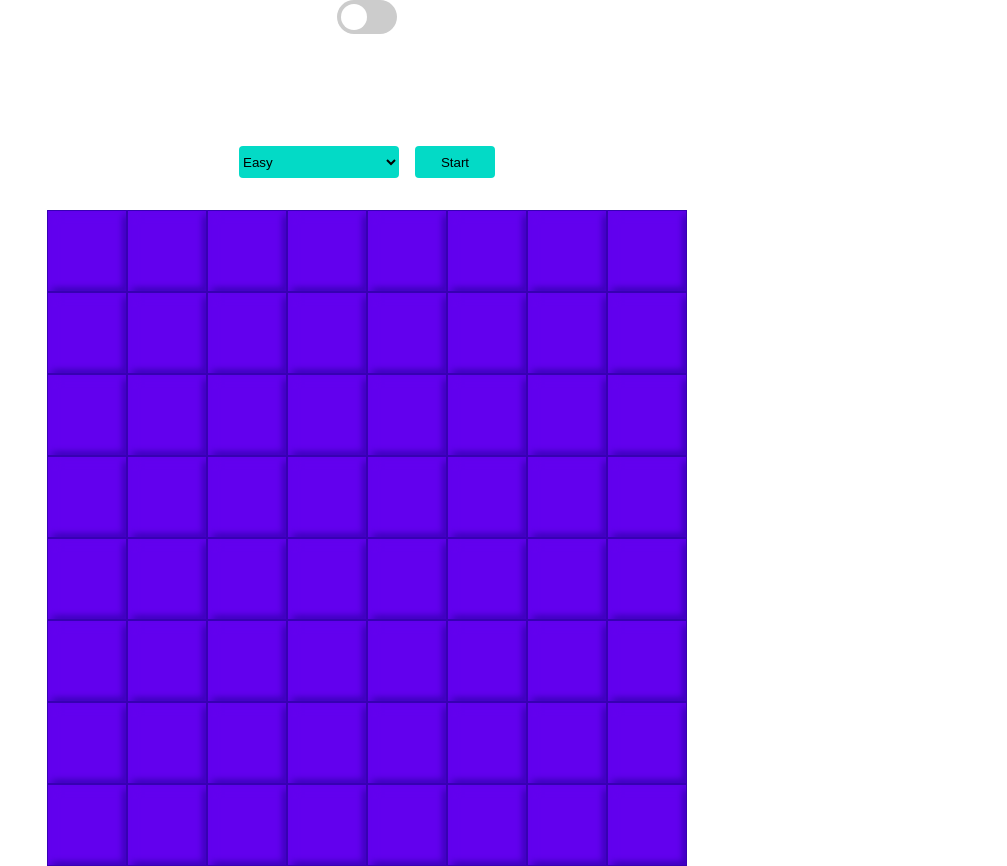
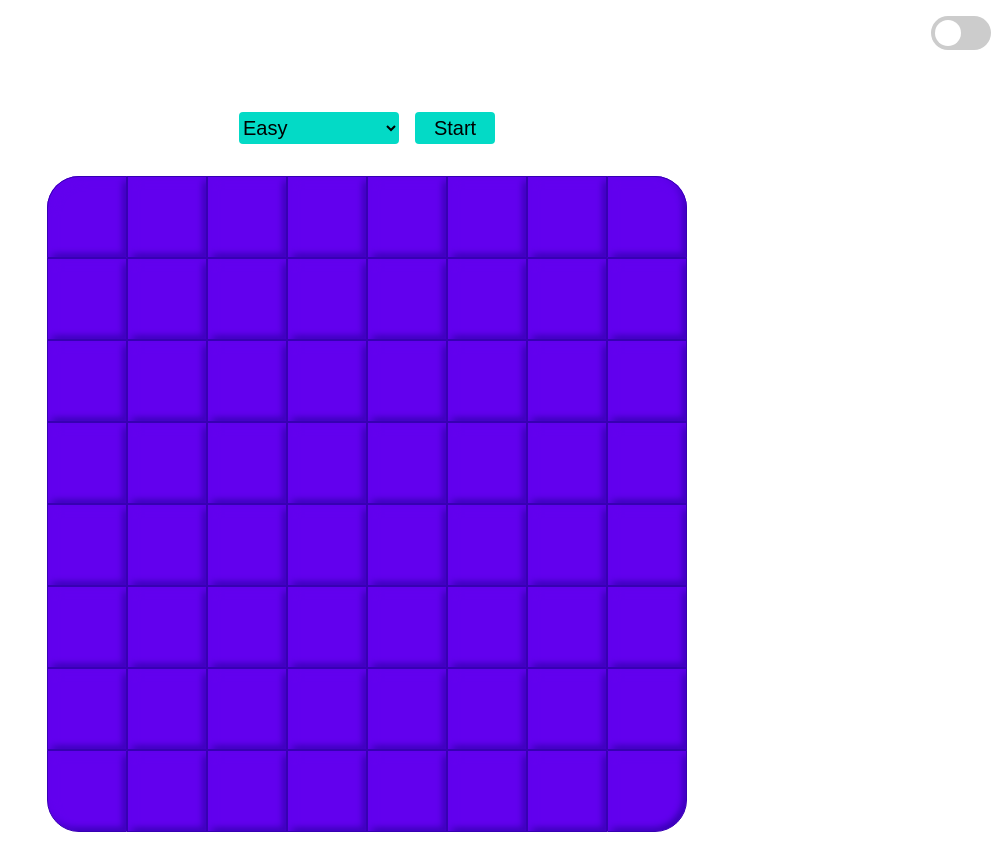
Before and after one commit to DanielSegal1/minesweeper, a website with bundled scripts: page index.html in a window 1280 px wide. Shown: the whole page, without its empty margins (273-1280 px from the left). After the commit the page ends 832 px from the top, so only its background shows below. Built offline with nearby package versions, Linux system fonts and the light colour scheme.

Commit message:
refactored the theme stuff to separate file

```diff
--- a/index.js
+++ b/index.js
@@ -1,5 +1,6 @@
 import {Controller} from './src/controller.js';
 import {Board} from './src/models/board.js';
 import {BoardView} from './src/views/boardView.js';
+import {ThemeToggleView} from './src/views/themeToggleView.js'
 
-const app = new Controller(new Board(), new BoardView());
+const app = new Controller(new ThemeToggleView(), new Board(), new BoardView());
--- a/src/config/themesConfig.js
+++ b/src/config/themesConfig.js
@@ -3,13 +3,12 @@ export const THEMES = {
         '--primary': '#BB86FC',
         '--primary-variant': '#3700B3',
         '--secondary': '#03DAC6',
+        '--secondary-hover': '#70fdef',
         '--background': '#121212',
-        '--surface': '#121212',
         '--error': '#CF6679',
         '--on-primary': 'black',
         '--on-secondary': 'black',
         '--on-background': 'white',
-        '--on-surface': 'white',
         '--on-error': 'black',
     },
 
@@ -17,13 +16,12 @@ export const THEMES = {
         '--primary': '#6200EE',
         '--primary-variant': '#3700B3',
         '--secondary': '#03DAC6',
+        '--secondary-hover': '#70fdef',
         '--background': 'white',
-        '--surface': 'white',
         '--error': '#B00020',
         '--on-primary': 'white',
         '--on-secondary': 'black',
         '--on-background': 'black',
-        '--on-surface': 'black',
         '--on-error': 'white',
     }
 };
--- a/src/controller.js
+++ b/src/controller.js
@@ -4,9 +4,10 @@ import {startNewGame,
         from './logic/boardLogic.js';
 
 export class Controller {
-    constructor(boardModel, boardView) {
+    constructor(themeToggleView, boardModel, boardView) {
         this.boardModel = boardModel;
         this.boardView = boardView;
+        this.themeToggleView = themeToggleView;
 
         this.boardModel.bindBoardChanged(this.onBoardChanged);
         this.boardView.bindStartNewGame(this.handleStartNewGame);
--- a/src/views/boardView.js
+++ b/src/views/boardView.js
@@ -1,40 +1,30 @@
 import {LEVELS} from '../config/boardConfig.js';
-import {THEMES} from '../config/themesConfig.js';
 import {createElement, getElement} from './viewUtils.js';
 
 
 export class BoardView {
     constructor() {
         this.app = getElement('#root');
-        this.boardTableContainer = createElement('div', ['board-container']);
-        this.boardTable = createElement('div', ['board']);
-        this.boardTableContainer.append(this.boardTable);
+        this.boardContainer = createElement('div', ['board-container']);
+        this.board = createElement('div', ['board']);
+        this.boardContainer.append(this.board);
         this.boardFinishMessage = createElement('span', ['board-finish']);
         this.newGameForm = createElement('form', ['new-game-form']);
         this.initNewGameForm();
-        this.themeSwitch = createElement('label', ['switch']);
-        this.themeInput = createElement('input');
-        this.themeInput.type = 'checkbox';
-        this.themeSpan = createElement('span', ['slider', 'round']);
-        this.themeSwitch.append(this.themeInput, this.themeSpan);
-        this.app.append(this.themeSwitch, this.boardFinishMessage, this.newGameForm, this.boardTableContainer);
-
-        this.toggleDarkTheme(this.themeInput.checked);
-        this.initLocalListeners();
+        this.app.append(this.boardFinishMessage, this.newGameForm, this.boardContainer);
     }
 
-    displayBoard(board) {
-        console.log('render');
-        while (this.boardTable.firstChild) {
-            this.boardTable.removeChild(this.boardTable.firstChild);
+    displayBoard(boardModel) {
+        while (this.board.firstChild) {
+            this.board.removeChild(this.board.firstChild);
         }
 
-        this.displayBoardState(board);
+        this.displayBoardState(boardModel);
 
-        const boardTableStyle = getComputedStyle(this.boardTable);
-        board.cells.forEach((cellsRow, i) => {
-            const tableRow = createElement('div', ['board-row']);
-            tableRow.id = i;
+        const boardStyle = getComputedStyle(this.board);
+        let boardRows = [];
+        boardModel.cells.forEach((cellsRow, i) => {
+            const boardRow = createElement('div', ['board-row']);
             cellsRow.forEach((cellObj, j) => {
                 const classNames = ['board-cell'];
                 if (!cellObj.isExposed) {
@@ -43,13 +33,14 @@ export class BoardView {
                 const cellHtml = createElement('div', classNames);
                 cellHtml.setAttribute('data-row', i);
                 cellHtml.setAttribute('data-col', j);
-                cellHtml.style.width = parseInt(boardTableStyle.width) / board.size + "px";
-                cellHtml.style.height = parseInt(boardTableStyle.height) / board.size + "px";
+                cellHtml.style.width = parseInt(boardStyle.width) / boardModel.size + "px";
+                cellHtml.style.height = parseInt(boardStyle.height) / boardModel.size + "px";
                 cellHtml.textContent = this.getCellValue(cellObj);
-                tableRow.append(cellHtml);
+                boardRow.append(cellHtml);
             });
-            this.boardTable.append(tableRow);
+            boardRows.push(boardRow)
         });
+        this.board.append(...boardRows);
 
     }
 
@@ -70,12 +61,6 @@ export class BoardView {
         }
     }
 
-    initLocalListeners() {
-        this.themeInput.addEventListener('change', () => {
-            this.toggleDarkTheme(this.themeInput.checked);
-        })
-    }
-
     initNewGameForm() {
         this.newGameLevel = createElement('select', ['new-game-level']);
         for (const level in LEVELS) {
@@ -91,14 +76,6 @@ export class BoardView {
         this.newGameForm.append(this.newGameLevel, this.newGameStart);
     }
 
-    toggleDarkTheme(isDark) {
-        console.log('change theme');
-        const theme = isDark ? THEMES['dark'] : THEMES['light'];
-        for (const cssVariable in theme) {
-            document.documentElement.style.setProperty(cssVariable, theme[cssVariable]);
-        }
-    }
-
     bindStartNewGame(handler) {
         this.newGameForm.addEventListener('submit', event => {
             event.preventDefault();
@@ -107,7 +84,7 @@ export class BoardView {
     }
 
     bindExposeCell(handler) {
-        this.boardTable.addEventListener('click', event => {
+        this.board.addEventListener('click', event => {
             let {row, col} = event.target.dataset;
             row = Number(row);
             col = Number(col);
@@ -118,7 +95,7 @@ export class BoardView {
     }
 
     bindToggleFlagCell(handler) {
-        this.boardTable.addEventListener('contextmenu', event => {
+        this.board.addEventListener('contextmenu', event => {
             event.preventDefault();
             let {row, col} = event.target.dataset;
             row = Number(row);
--- /dev/null
+++ b/src/views/themeToggleView.js
@@ -0,0 +1,41 @@
+import {THEMES} from '../config/themesConfig.js';
+import {createElement, getElement} from './viewUtils.js';
+
+export class ThemeToggleView {
+    constructor() {
+        this.app = getElement('#root');
+        this.themeSwitch = createElement('label', ['switch']);
+        this.themeInput = createElement('input');
+        this.themeInput.type = 'checkbox';
+        this.themeInput.checked = window.localStorage.getItem('isDark');
+        const isDark = window.localStorage.getItem('isDark');
+        console.log(isDark);
+        if (isDark) {
+            if (isDark === 'true') {
+                this.themeInput.checked = true;
+            } else {
+                this.themeInput.checked = false;
+            }
+        }
+        this.themeSpan = createElement('span', ['slider', 'round']);
+        this.themeSwitch.append(this.themeInput, this.themeSpan);
+        this.app.append(this.themeSwitch);
+
+        this.toggleDarkTheme(this.themeInput.checked);
+        this.initLocalListeners();
+    }
+
+    initLocalListeners() {
+        this.themeInput.addEventListener('change', () => {
+            this.toggleDarkTheme(this.themeInput.checked);
+        });
+    }
+
+    toggleDarkTheme(isDark) {
+        const theme = isDark ? THEMES['dark'] : THEMES['light'];
+        window.localStorage.setItem('isDark', isDark);
+        for (const cssVariable in theme) {
+            document.documentElement.style.setProperty(cssVariable, theme[cssVariable]);
+        }
+    }
+}
--- a/static/styles/board.css
+++ b/static/styles/board.css
@@ -5,6 +5,7 @@
     align-items: center;
     justify-content: center;
 }
+
 
 .board-container {
     display: flex;
@@ -17,7 +18,7 @@
     height: 40rem;
     width: 40rem;
     table-layout: fixed;
-    white-space: nowrap;
+    border-radius: 2rem;
 }
 
 .board-row {
@@ -33,7 +34,7 @@
     background-color: var(--secondary);
     color: var(--on-secondary);
     border: 1px var(--primary-variant) solid;
-    font-size: 2rem;
+    font-size: 1.7rem;
     transition: .4s;
 }
 
@@ -43,6 +44,22 @@
     cursor: pointer;
     box-shadow: inset .25rem .25rem .5rem var(--primary),
                 inset -.2rem -.2rem .4rem var(--primary-variant);
+}
+
+.board .board-row:last-child .board-cell:first-child {
+    border-bottom-left-radius: 2rem;
+}
+
+.board .board-row:last-child .board-cell:last-child {
+    border-bottom-right-radius: 2rem;
+}
+
+.board .board-row:first-child .board-cell:first-child {
+    border-top-left-radius: 2rem;
+}
+
+.board .board-row:first-child .board-cell:last-child {
+    border-top-right-radius: 2rem;
 }
 
 .board-finish {
@@ -66,83 +83,24 @@ input, select{
     background-color: var(--secondary);
     color: var(--on-secondary);
     width: 10rem;
-    border: none;
-    border-radius: .25rem;
-    height: 2rem;
     margin-right: 1rem;
 }
 
+
 .new-game-start {
-    background-color: var(--secondary);
-    color: var(--on-secondary);
-    border: none;
-    border-radius: .25rem;
-    height: 2rem;
     width: 5rem;
 }
 
-
-
-/* The switch - the box around the slider */
-.switch {
-    position: relative;
-    display: inline-block;
-    width: 3.75rem;
-    height: 2.125rem;
+.new-game-level, .new-game-start {
+    background-color: var(--secondary);
+    color: var(--on-secondary);
+    height: 2rem;
+    border-radius: .25rem;
+    border: none;
+    border: none;
+    font-size: 1.25rem;
 }
 
-/* Hide default HTML checkbox */
-.switch input {
-    opacity: 0;
-    width: 0;
-    height: 0;
+.new-game-level:hover, .new-game-start:hover {
+    background-color: var(--secondary-hover);
 }
-
-/* The slider */
-.slider {
-    position: absolute;
-    cursor: pointer;
-    top: 0;
-    left: 0;
-    right: 0;
-    bottom: 0;
-    background-color: #ccc;
-    -webkit-transition: .4s;
-    transition: .4s;
-}
-
-.slider:before {
-    position: absolute;
-    content: "";
-    height: 1.625rem;
-    width: 1.625rem;
-    left: .25rem;
-    bottom: .25rem;
-    background-color: white;
-    -webkit-transition: .4s;
-    transition: .4s;
-}
-
-.switch input:checked + .slider {
-    background-color: var(--secondary);
-}
-
-.switch input:checked + .slider:before {
-    -webkit-transform: translateX(1.625rem);
-    -ms-transform: translateX(1.625rem);
-    transform: translateX(1.625rem);
-}
-
-.switch input:checked + .slider.round:before {
-    background-color: var(--primary);
-
-}
-
-/* Rounded sliders */
-.slider.round {
-    border-radius: 2.125rem;
-}
-
-.slider.round:before {
-    border-radius: 50%;
-}
--- a/static/styles/darkThemeButton.css
+++ b/static/styles/darkThemeButton.css
@@ -1,6 +1,10 @@
 /* The switch - the box around the slider */
 .switch {
-    position: relative;
+    margin-top: 1rem;
+    position: fixed;
+    right: 0;
+    top: 0;
+    margin-right: 1rem;
     display: inline-block;
     width: 3.75rem;
     height: 2.125rem;
--- a/static/styles/default.css
+++ b/static/styles/default.css
@@ -7,6 +7,10 @@ html {
     background-color: var(--background);
     color: var(--on-background);
     transition: .4s;
+    -webkit-user-select: none; /* Safari */
+    -moz-user-select: none; /* Firefox */
+    -ms-user-select: none; /* IE10+/Edge */
+    user-select: none; /* Standard */
 }
 
 body {
```
